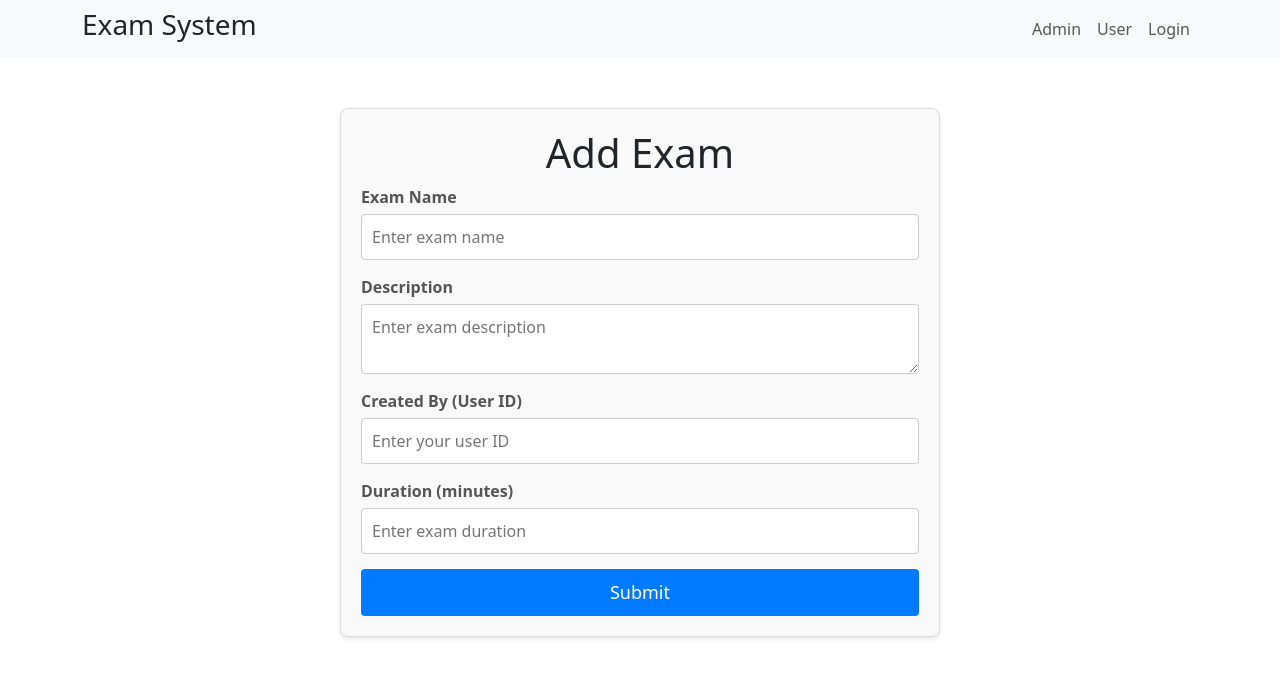
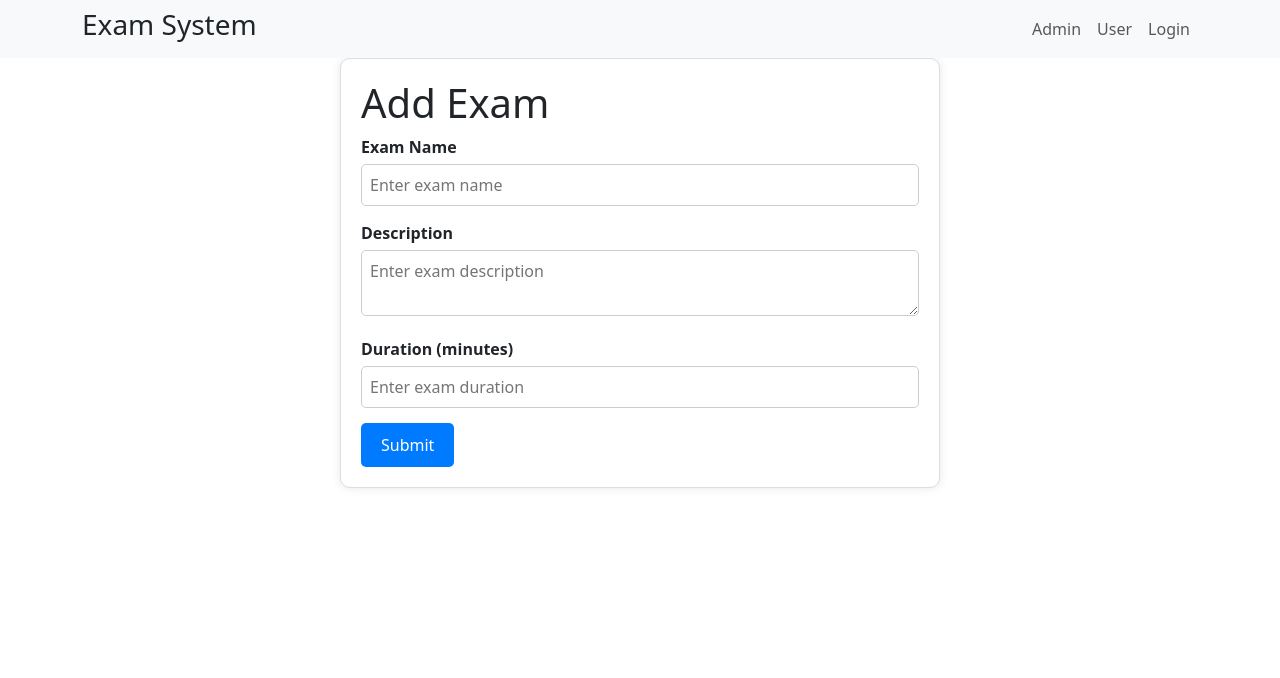
Before and after one commit to TalaatEysa/Exam-System-React-Project, a React (Create React App) app in the folder frontend/: page /addExam in a window 1280 px wide. Shown: the top 678 px of the page. Built offline with nearby package versions, Linux system fonts and the light colour scheme.

Commit message:
view exqm details and questions

```diff
--- a/frontend/src/App.js
+++ b/frontend/src/App.js
@@ -13,6 +13,7 @@ import { SharedLayouts } from './layouts/SharedLayouts';
 import Exams from './components/exams/Exams';
 import Exam from './components/exams/Exam';
 import AddExam from './components/exams/AddExam';
+import AddQuestions from './components/Questions/AddQuestions';
 
 
 function App() {
@@ -27,8 +28,11 @@ function App() {
           <Route path="user" element={<User />} />
           <Route path="admin" element={<Admin />} />
           <Route path="exams" element={<Exams/>}/>
-          <Route path="exams/:id" element={<Exam/>}/>
+          <Route path="/exams/:id" element={<Exam />} />
           <Route path="addExam" element={<AddExam/>}/>
+          <Route path="addQuestions" element={<AddQuestions/>}/>
+
+
 
 
         </Route>
--- a/frontend/src/api/axios.js
+++ b/frontend/src/api/axios.js
@@ -19,6 +19,24 @@ const getAllExams = () => {
     // Make the API request with headers
     return axios.get(`${baseUrl}/exams/`, { headers });
 };
+
+
+const getExamByID = async (examId) => {
+    const token = localStorage.getItem('auth_token');
+    const headers = {
+        'Authorization': `Bearer ${token}`,
+        'Content-Type': 'application/json'
+    };
+
+    try {
+        const response = await axios.get(`${baseUrl}/exams/${examId}`, { headers });
+        return response.data;
+    } catch (error) {
+        console.error('Error fetching the exam:', error.response || error.message);
+        throw error;
+    }
+};
+
 
 const addExam = () => {
     // Retrieve the token from local storage (or any other secure place)
@@ -49,4 +67,4 @@ const addQuestions = () => {
 };
 
 
-export { getAllExams, addExam, addQuestions };
+export { getAllExams, addExam, addQuestions, getExamByID };
--- /dev/null
+++ b/frontend/src/components/Questions/AddQuestions.jsx
@@ -0,0 +1,7 @@
+import React from 'react'
+
+export default function AddQuestions() {
+  return (
+    <div>AddQuestions</div>
+  )
+}
--- a/frontend/src/components/exams/AddExam.jsx
+++ b/frontend/src/components/exams/AddExam.jsx
@@ -7,7 +7,6 @@ export default function AddExam() {
   const [exam, setExam] = useState({
     exam_name: '',
     description: '',
-    created_by: '',
     duration: ''
   });
 
@@ -21,14 +20,19 @@ export default function AddExam() {
 
     try {
       const token = localStorage.getItem('auth_token');
+      const userId = localStorage.getItem('id'); // Retrieve the user ID from localStorage
+
       const headers = {
         'Authorization': `Bearer ${token}`,
         'Content-Type': 'application/json'
       };
 
-      console.log('Submitting exam:', exam);
+      // Include the user ID in the exam data
+      const examData = { ...exam, created_by: userId };
 
-      const response = await axios.post(`${baseUrl}/exams/`, exam, { headers });
+      console.log('Submitting exam:', examData);
+
+      const response = await axios.post(`${baseUrl}/exams/`, examData, { headers });
       console.log('Exam created successfully:', response.data);
 
       alert('Exam added successfully!');
@@ -39,6 +43,8 @@ export default function AddExam() {
   };
 
   return (
+    <>
+
     <div className="add-exam-container">
       <h1>Add Exam</h1>
       <form className="exam-form" onSubmit={handleSubmit}>
@@ -65,18 +71,6 @@ export default function AddExam() {
           />
         </div>
         <div className="form-group">
-          <label htmlFor="created_by">Created By (User ID)</label>
-          <input
-            type="number"
-            id="created_by"
-            name="created_by"
-            value={exam.created_by}
-            onChange={handleInputChange}
-            placeholder="Enter your user ID"
-            required
-          />
-        </div>
-        <div className="form-group">
           <label htmlFor="duration">Duration (minutes)</label>
           <input
             type="number"
@@ -91,5 +85,6 @@ export default function AddExam() {
         <button type="submit" className="submit-button">Submit</button>
       </form>
     </div>
+    </>
   );
 }
--- a/frontend/src/components/exams/Exam.jsx
+++ b/frontend/src/components/exams/Exam.jsx
@@ -1,7 +1,68 @@
-import React from 'react'
+import React, { useEffect, useState } from 'react';
+import { getExamByID } from '../../api/axios';
+import { useParams } from 'react-router-dom';
+import '../../css/Exam.css';
 
 export default function Exam() {
-  return (
-    <div>Exam</div>
-  )
+    const { id: examId } = useParams(); // Match this with your route parameter
+    console.log("id: ", examId);
+    const [examData, setExamData] = useState(null);
+    const [loading, setLoading] = useState(true);
+    const [error, setError] = useState(null);
+
+    useEffect(() => {
+        const fetchExam = async () => {
+            try {
+                const data = await getExamByID(examId);
+                console.log('Exam data received:', data);
+                setExamData(data.data);
+            } catch (err) {
+                console.error('Error fetching exam data:', err);
+                setError('Failed to fetch exam data.');
+            } finally {
+                setLoading(false);
+            }
+        };
+
+        fetchExam();
+    }, [examId]);
+console.log("exam data is: " , examData);
+    if (loading) {
+        return <div>Loading...</div>;
+    }
+
+    if (error) {
+        return <div>{error}</div>;
+    }
+
+    if (!examData) {
+        return <div>No exam data available.</div>;
+    }
+
+    return (
+        <div className="exam-container">
+            <h1>{examData.name}</h1>
+            <p><strong>Description:</strong> {examData.description}</p>
+            <p><strong>Duration:</strong> {examData.duration} minutes</p>
+            <p><strong>Created by:</strong> {examData.created_by}</p>
+
+            <h2>Questions</h2>
+            {examData.questions && examData.questions.length > 0 ? (
+                examData.questions.map((question) => (
+                    <div key={question.id} className="question">
+                        <h3>{question.question_text}</h3>
+                        <ul>
+                            {question.options.map((option) => (
+                                <li key={option.id} className={option.is_correct ? 'correct-option' : ''}>
+                                    {option.option_text} {option.is_correct ? '(Correct)' : ''}
+                                </li>
+                            ))}
+                        </ul>
+                    </div>
+                ))
+            ) : (
+                <p>No questions available for this exam.</p>
+            )}
+        </div>
+    );
 }
--- a/frontend/src/components/exams/Exams.jsx
+++ b/frontend/src/components/exams/Exams.jsx
@@ -41,8 +41,8 @@ export default function Exams() {
                     <div className="col-md-4 mb-4" key={exam.id}>
                         <div className="card">
                             <div className="card-body">
-                                <h5 className="card-title">{exam.title}</h5>
-                                <p className="card-text">{exam.description}</p>
+                                <h5 className="card-title">Name: {exam.name}</h5>
+                                <p className="card-text">Description: {exam.description}</p>
                                 <Link to={`/exams/${exam.id}`} className='btn btn-primary'>View</Link>
                             </div>
                         </div>
--- a/frontend/src/css/AddExam.css
+++ b/frontend/src/css/AddExam.css
@@ -1,62 +1,42 @@
+/* AddExam.css */
 .add-exam-container {
     max-width: 600px;
-    margin: 50px auto;
+    margin: auto;
     padding: 20px;
     border: 1px solid #ddd;
-    border-radius: 8px;
-    background-color: #f9f9f9;
-    box-shadow: 0 2px 4px rgba(0, 0, 0, 0.1);
+    border-radius: 10px;
+    box-shadow: 0 0 10px rgba(0, 0, 0, 0.1);
+    background-color: #fff;
 }
 
-h1 {
-    text-align: center;
-    color: #333;
-    margin-bottom: 20px;
+.exam-form .form-group {
+    margin-bottom: 15px;
 }
 
-.exam-form {
-    display: flex;
-    flex-direction: column;
-    gap: 15px;
+.exam-form label {
+    display: block;
+    font-weight: bold;
+    margin-bottom: 5px;
 }
 
-.form-group {
-    display: flex;
-    flex-direction: column;
+.exam-form input,
+.exam-form textarea {
+    width: 100%;
+    padding: 8px;
+    border: 1px solid #ccc;
+    border-radius: 5px;
 }
 
-.form-group label {
-    margin-bottom: 5px;
-    color: #555;
-    font-weight: bold;
+.exam-form button.submit-button {
+    display: inline-block;
+    padding: 10px 20px;
+    background-color: #007bff;
+    color: #fff;
+    border: none;
+    border-radius: 5px;
+    cursor: pointer;
 }
 
-.form-group input,
-.form-group textarea {
-    padding: 10px;
-    font-size: 16px;
-    border: 1px solid #ccc;
-    border-radius: 4px;
-}
-
-.form-group input:focus,
-.form-group textarea:focus {
-    border-color: #007bff;
-    outline: none;
-    box-shadow: 0 0 5px rgba(0, 123, 255, 0.25);
-}
-
-.submit-button {
-    padding: 10px 20px;
-    font-size: 18px;
-    color: #fff;
-    background-color: #007bff;
-    border: none;
-    border-radius: 4px;
-    cursor: pointer;
-    transition: background-color 0.3s ease;
-}
-
-.submit-button:hover {
+.exam-form button.submit-button:hover {
     background-color: #0056b3;
 }
--- /dev/null
+++ b/frontend/src/css/Exam.css
@@ -0,0 +1,46 @@
+/* Exam.css */
+.exam-container {
+    max-width: 800px;
+    margin: 0 auto;
+    padding: 20px;
+    background-color: #f9f9f9;
+    border-radius: 10px;
+    box-shadow: 0 0 10px rgba(0, 0, 0, 0.1);
+}
+
+.exam-container h1,
+h2,
+h3 {
+    color: #333;
+}
+
+.exam-container p {
+    font-size: 16px;
+    line-height: 1.5;
+}
+
+.question {
+    margin-top: 20px;
+    padding: 15px;
+    background-color: #fff;
+    border-radius: 5px;
+    box-shadow: 0 0 5px rgba(0, 0, 0, 0.1);
+}
+
+.question h3 {
+    margin-bottom: 10px;
+}
+
+.question ul {
+    list-style-type: none;
+    padding-left: 0;
+}
+
+.question ul li {
+    padding: 5px 0;
+}
+
+.correct-option {
+    font-weight: bold;
+    color: green;
+}
```
